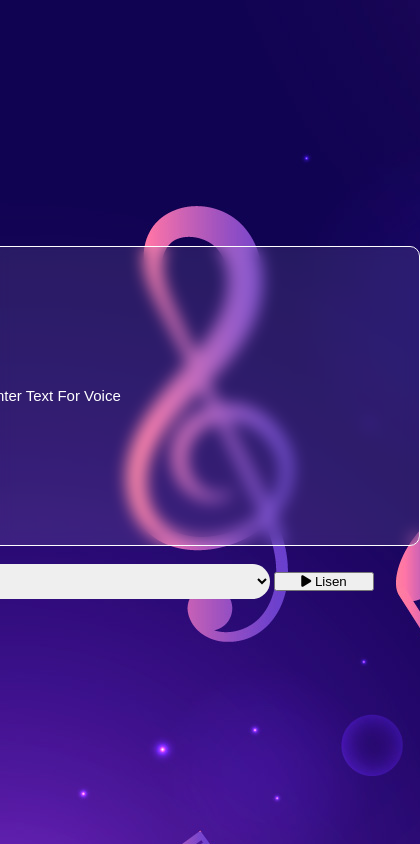
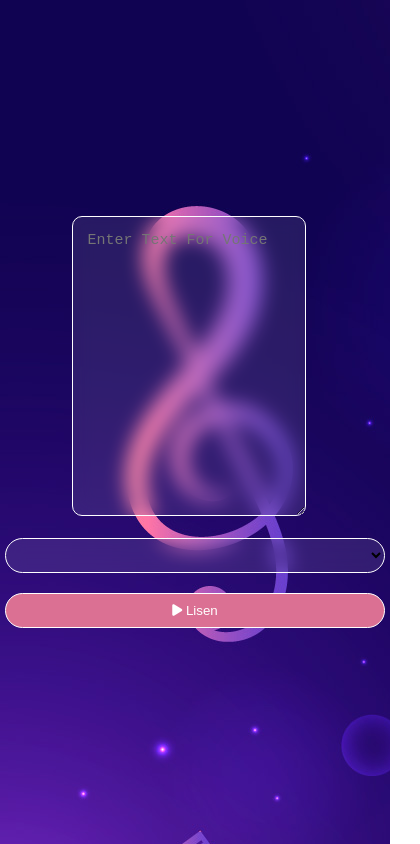
Before and after one commit to ZEESHAN8692/Text-To-Voice-Converter-Javascript-Project, a plain HTML site: page index.html in a window 390 px wide. Shown: the whole page, 420 px wide, since content can reach past the window. Drawn offline with Linux system fonts and the light colour scheme.

Commit message:
work on project

```diff
--- a/css/style.css
+++ b/css/style.css
@@ -15,34 +15,64 @@ body{
 }
 .textTospeach{
     display: flex;
+
+     justify-content: center;
     flex-direction: column;
 }
 
 #inputField{
-    width: 450px;
+    width: 600px;
     height: 300px;
     outline: none;
     border-radius: 10px;
     border: 1px solid white;
     padding:15px;
     background-color: transparent;
-    backdrop-filter: blur(8px);
+    backdrop-filter: blur(10px);
     background-color: rgba(255, 255, 255, 0.096);
     color: white;
-    font-size: 15px;
+    font-size: 16px;
 }
 #inputField::placeholder{
-    color: white;
+
     font-size: 15px;
 }
 #select{
-    width: 300px;
+    width: 350px;
     height: 35px;
     border-radius: 20px;
     outline: none;
-    border: none;
+    border: 1px solid white;
+    padding: 5px;
+    background-color: transparent;
+    backdrop-filter: blur(10px);
+    background-color: rgba(255, 255, 255, 0.096);
+}
 
+#btn{
+    width: 250px;
+    height: 35px;
+    border-radius: 20px;
+    border: 1px solid white;
+    cursor: pointer;
+    background-color: palevioletred;
+    color: white;
 }
-#btn{
-    width: 100px;
+@media (max-width:550px) {
+    #inputField{
+        width: 95%;
+    }
+    #select,#btn{
+        width: 380px;
+    }
+
+.textTospeach{
+    align-items: center;
 }
+.selectAndButton{
+    display: flex;
+    flex-direction: column;
+    align-items: center;
+    gap: 20px;
+}
+}
--- a/index.html
+++ b/index.html
@@ -17,18 +17,18 @@
     <div class="main">
       <div class="textTospeach">
         <div class="input">
-          <input
-            type="text"
+          <textarea
+            name=""
+            id="inputField"
             placeholder="Enter Text For Voice"
-            id="inputField"
-          />
+          ></textarea>
         </div>
         <br />
         <div class="selectAndButton">
-          <select name="" id="select">
-
-          </select>
-          <button id="btn"><i class="fa-solid fa-play"></i> Lisen</button>
+          <select name="" id="select"></select>
+          <button id="btn">
+            <i class="fa-solid fa-play"> </i> <span> Lisen</span>
+          </button>
         </div>
       </div>
     </div>
--- a/js/script.js
+++ b/js/script.js
@@ -0,0 +1,21 @@
+const inputField = document.getElementById("inputField");
+let selectVoice = document.getElementById("select");
+const button = document.getElementById("btn");
+let Utterance = new SpeechSynthesisUtterance();
+let voices = [];
+
+window.speechSynthesis.onvoiceschanged = () => {
+  voices = window.speechSynthesis.getVoices();
+  Utterance.voice = voices[0];
+  voices.forEach(
+    (voice, i) => (selectVoice.options[i] = new Option(voice.name, i))
+  );
+};
+
+selectVoice.addEventListener("change", () => {
+  Utterance.voice = voices[selectVoice.value];
+});
+button.addEventListener("click", () => {
+  Utterance.text = inputField.value;
+  window.speechSynthesis.speak(Utterance);
+});
```
Also changed, not shown: Static/dropdown.png (added).
